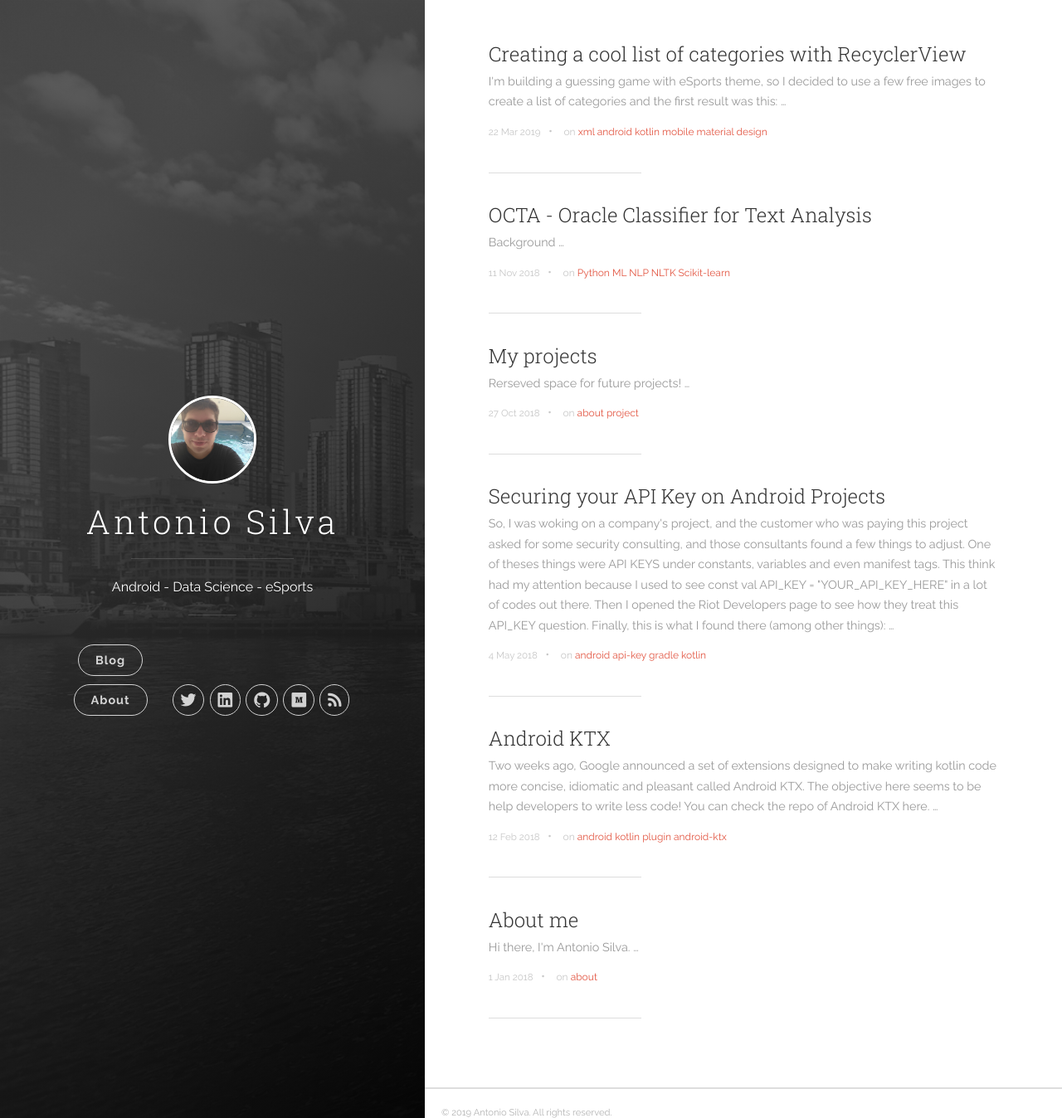
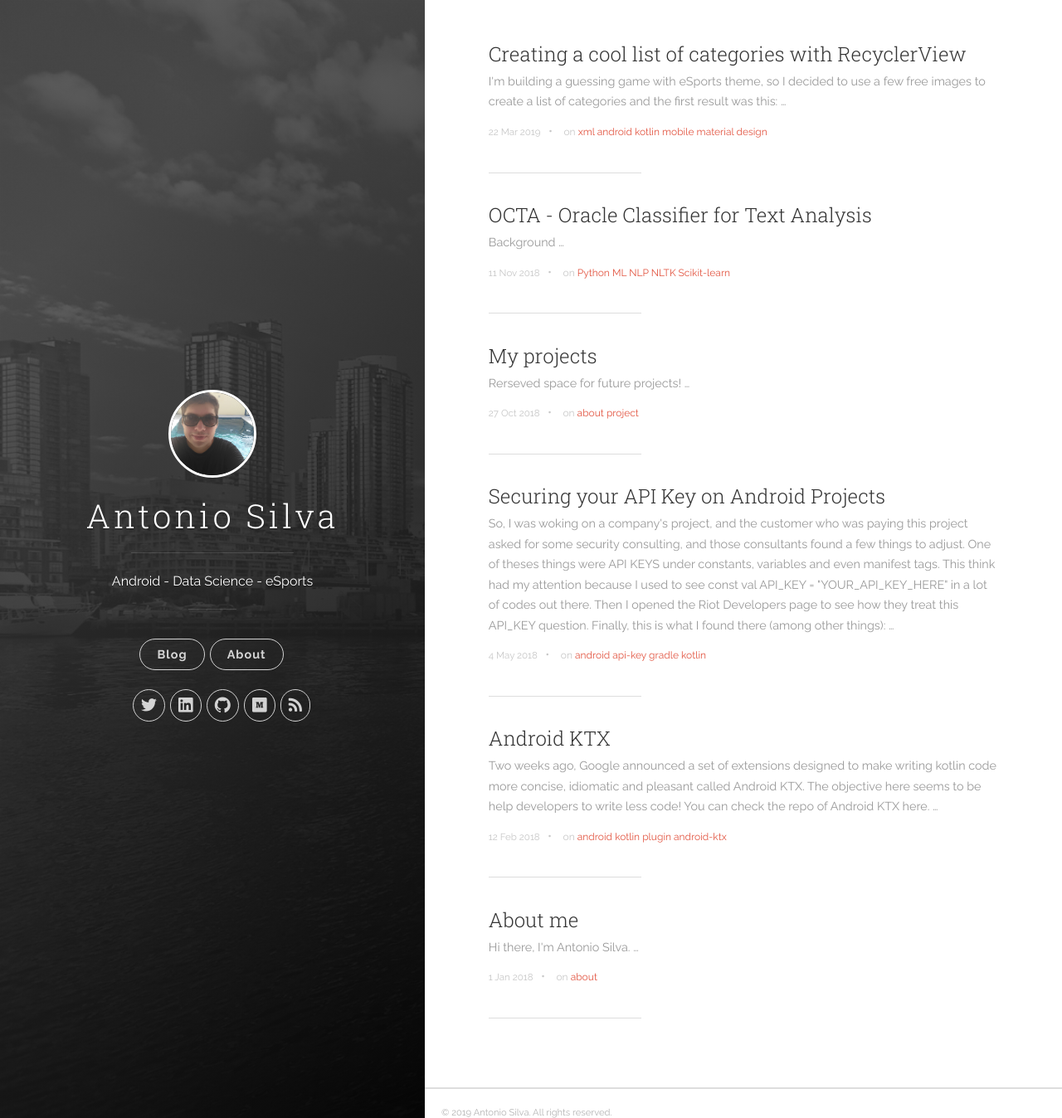
Before and after one commit to antoniosj/antoniosj.github.io, a Jekyll site: the page built from index.html, in a window 1280 px wide and 1348 px high. Shown: the whole window at 83% size. Built offline with Jekyll 4.4.1, drawn with Linux system fonts in a browser that asks for light colours; the list of posts is cut into pages by our own code.

Commit message:
Update header.html

```diff
--- a/_includes/header.html
+++ b/_includes/header.html
@@ -19,8 +19,8 @@
         <div class="navigation-wrapper">
 
           <nav class="cover-navigation cover-navigation--primary">
-            <ul class="navigation">
-              <li class="navigation__item"><a href="{{ site.baseurl }}/#blog" title="link to {{ site.title }} blog" class="blog-button">Blog</a></li></br>
+            <ul class="navigationblock">
+              <li class="navigation__item"><a href="{{ site.baseurl }}/#blog" title="link to {{ site.title }} blog" class="blog-button">Blog</a></li>
                <li class="navigation__item"><a href="{{ site.baseurl }}/2018/about-me/" title="link to {{ site.title }} about me" class="blog-button">About</a></li>
             </ul>
           </nav>
```
